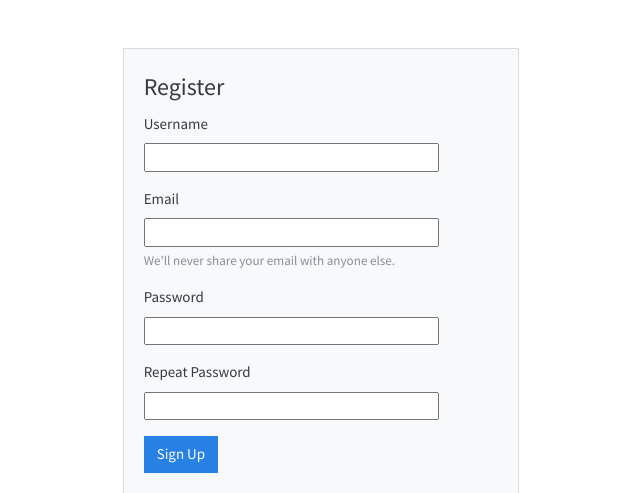
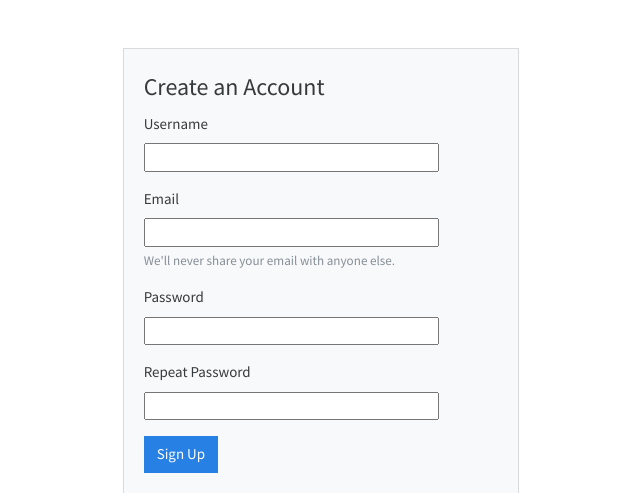
Before and after one commit to Nikolay-Pomytkin/Gym-Me, a Flask app: page /register in a window 1280 px wide. Shown: the part 57-550 px from the top of the page, without its empty margins (319-959 px from the left). Run offline with Flask 2, Linux system fonts and the light colour scheme; some libraries are stand-ins or nearby versions.

Commit message:
Corrected file spacing

```diff
--- a/server/app/templates/register.html
+++ b/server/app/templates/register.html
@@ -12,11 +12,11 @@
       <div class="card bg-light mb-3">
         <div class="card-body">
 
-          <form acion="" method="post">
+          <form action="" method="post">
             {{ form.hidden_tag() }}
 
             <fieldset>
-              <legend>Register</legend>
+              <legend>Create an Account</legend>
 
               <!-- NAME -->
               <div class="form-group">
@@ -57,7 +57,9 @@
                 {% endfor %}
               </div>
 
+              <!-- Submit Button -->
               {{ form.submit(class="btn btn-primary") }}
+
             </fieldset>
 
           </form>
```
Lines whose indentation alone changed are shown as unchanged.
